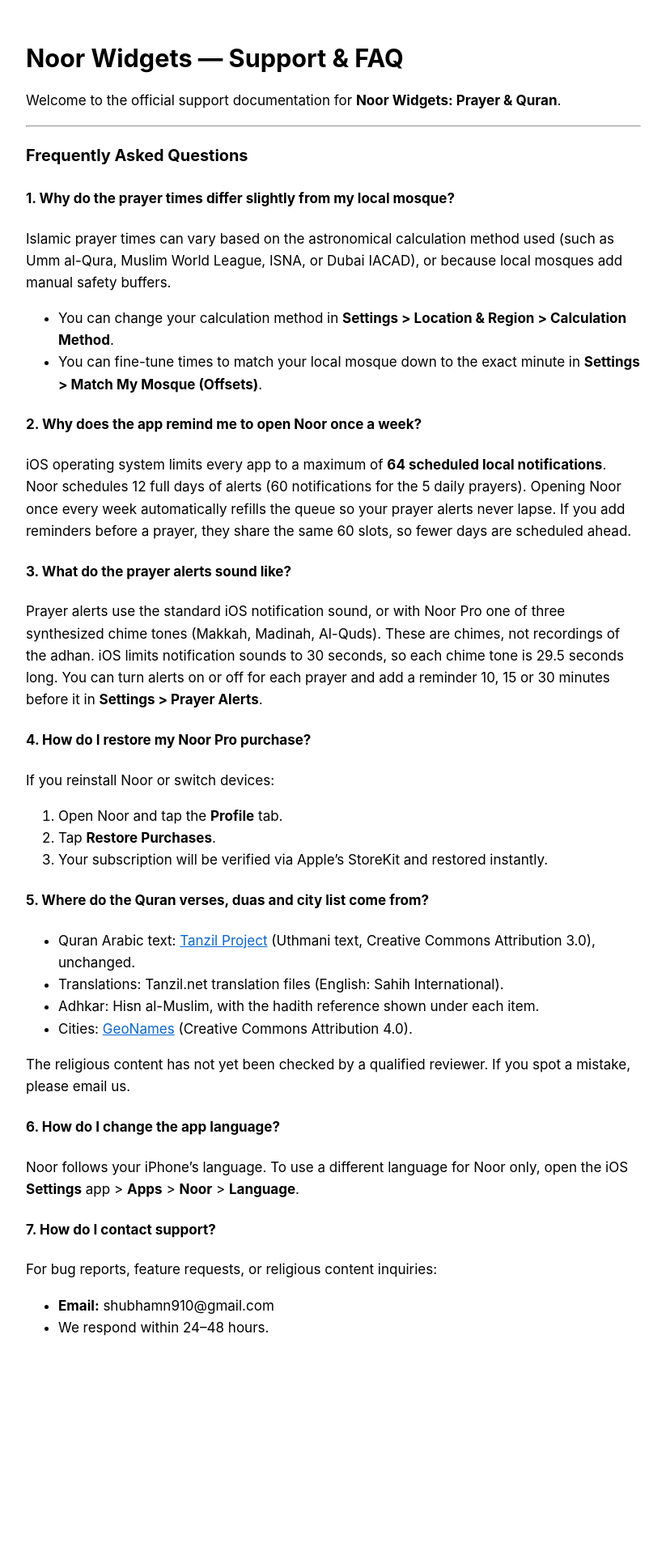
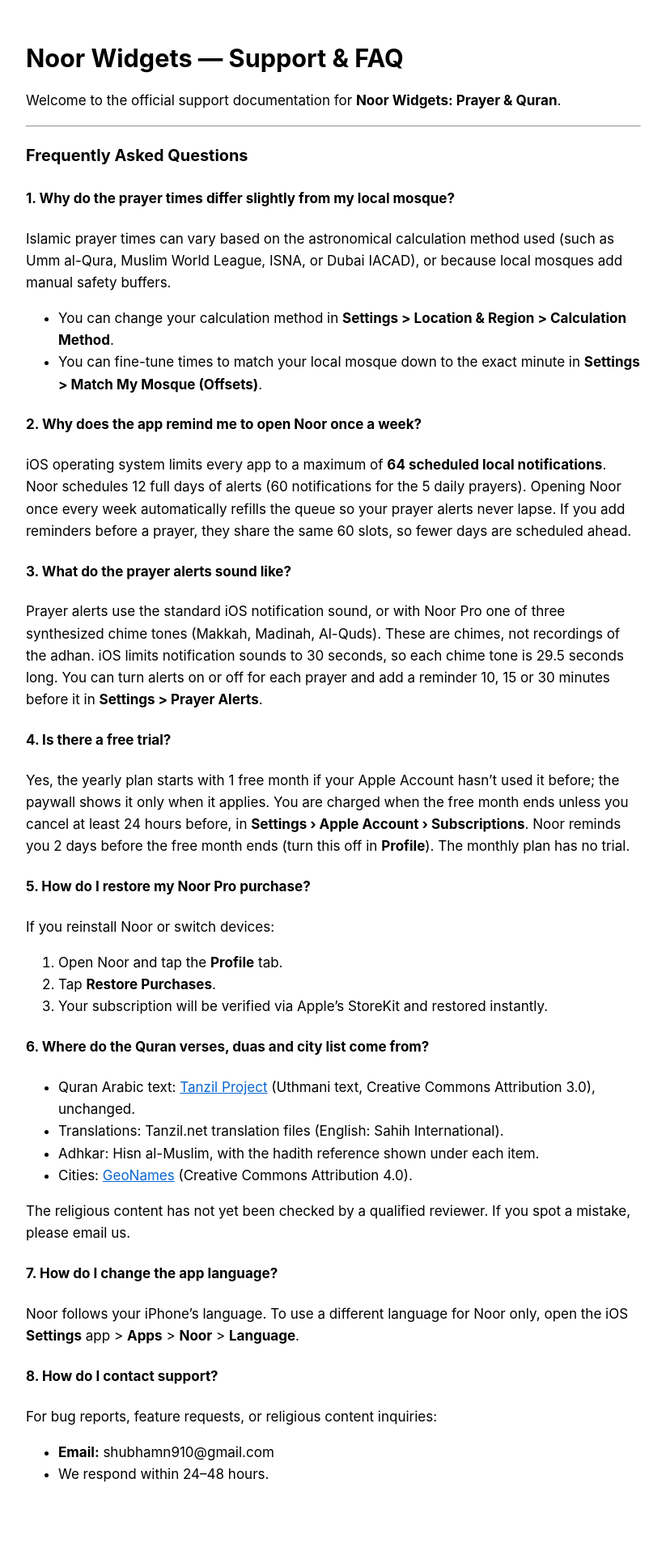
Before and after one commit to negishubham007/apps, a Jekyll site: the page built from noor/index.md, in a window 1280 px wide. Shown: the whole page at 81% size, without its empty margins (228-1051 px from the left). Built offline with Jekyll 4.4.1, drawn with Linux system fonts in a browser that asks for light colours; our own code applies the rules of GitHub Pages for plain Markdown files; before the commit the page ends 1735 px from its top, so only the background shows below that.

Commit message:
Add Jabday pages; free trial FAQ for Noor and Shotproof

```diff
--- a/noor/index.md
+++ b/noor/index.md
@@ -23,13 +23,16 @@ Noor schedules 12 full days of alerts (60 notifications for the 5 daily prayers)
 #### 3. What do the prayer alerts sound like?
 Prayer alerts use the standard iOS notification sound, or with Noor Pro one of three synthesized chime tones (Makkah, Madinah, Al-Quds). These are chimes, not recordings of the adhan. iOS limits notification sounds to 30 seconds, so each chime tone is 29.5 seconds long. You can turn alerts on or off for each prayer and add a reminder 10, 15 or 30 minutes before it in **Settings > Prayer Alerts**.
 
-#### 4. How do I restore my Noor Pro purchase?
+#### 4. Is there a free trial?
+Yes, the yearly plan starts with 1 free month if your Apple Account hasn't used it before; the paywall shows it only when it applies. You are charged when the free month ends unless you cancel at least 24 hours before, in **Settings › Apple Account › Subscriptions**. Noor reminds you 2 days before the free month ends (turn this off in **Profile**). The monthly plan has no trial.
+
+#### 5. How do I restore my Noor Pro purchase?
 If you reinstall Noor or switch devices:
 1. Open Noor and tap the **Profile** tab.
 2. Tap **Restore Purchases**.
 3. Your subscription will be verified via Apple's StoreKit and restored instantly.
 
-#### 5. Where do the Quran verses, duas and city list come from?
+#### 6. Where do the Quran verses, duas and city list come from?
 - Quran Arabic text: [Tanzil Project](https://tanzil.net) (Uthmani text, Creative Commons Attribution 3.0), unchanged.
 - Translations: Tanzil.net translation files (English: Sahih International).
 - Adhkar: Hisn al-Muslim, with the hadith reference shown under each item.
@@ -37,10 +40,10 @@ If you reinstall Noor or switch devices:
 
 The religious content has not yet been checked by a qualified reviewer. If you spot a mistake, please email us.
 
-#### 6. How do I change the app language?
+#### 7. How do I change the app language?
 Noor follows your iPhone's language. To use a different language for Noor only, open the iOS **Settings** app > **Apps** > **Noor** > **Language**.
 
-#### 7. How do I contact support?
+#### 8. How do I contact support?
 For bug reports, feature requests, or religious content inquiries:
 - **Email:** shubhamn910@gmail.com
 - We respond within 24–48 hours.
```
Also changed, not shown: jabday/index.md (added, +66 -0 lines), jabday/privacy.md (added, +51 -0 lines), shotproof/index.md (+3 -0 lines), jabday/icon.png (added).
